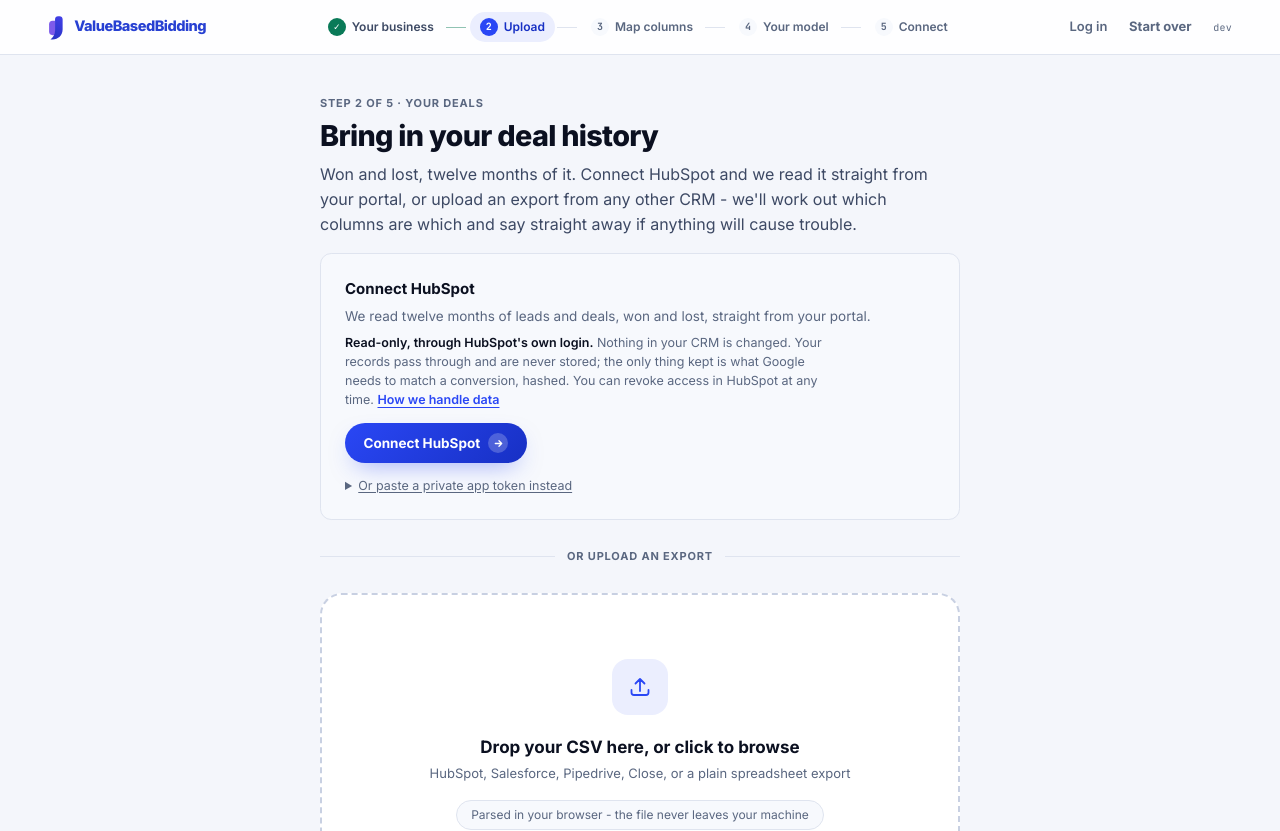
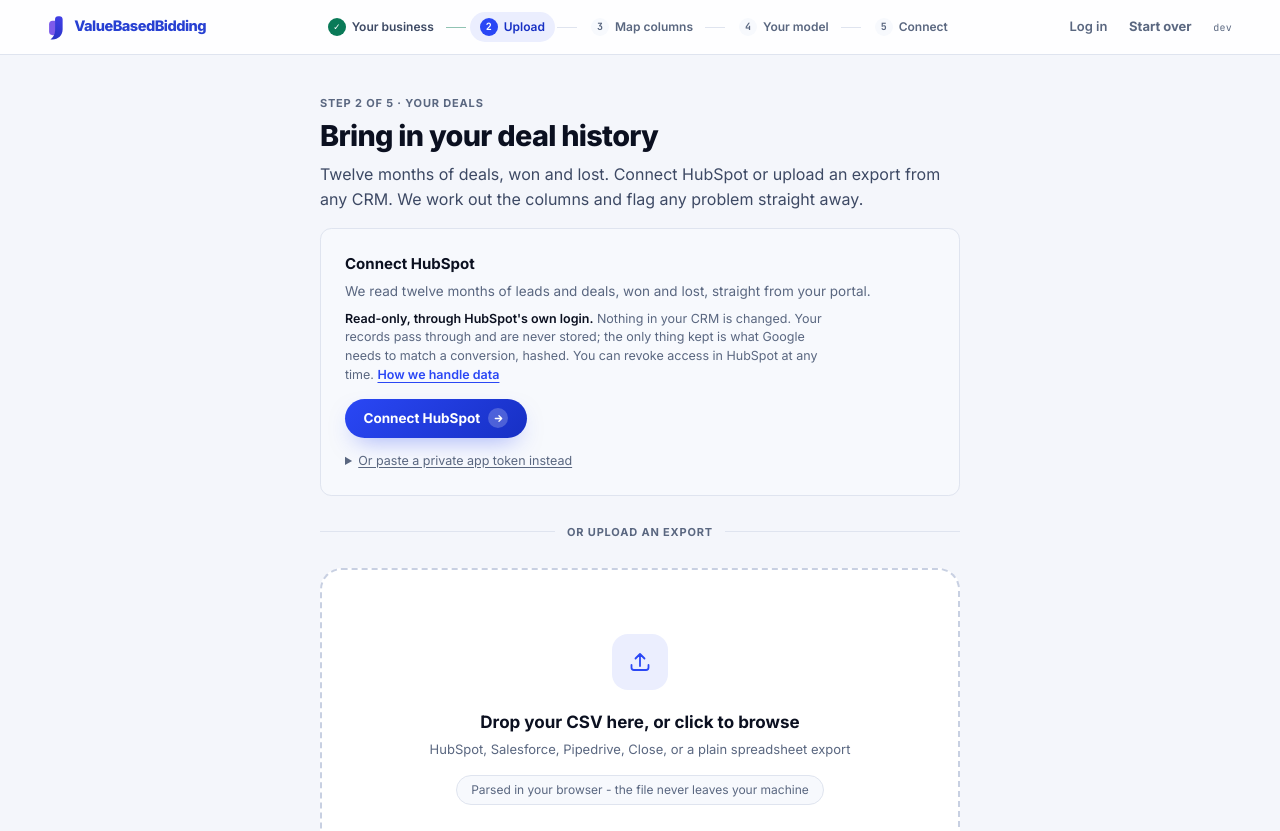
Before and after one commit to alonosz/VBB, a Next.js app: page /diagnostic/upload in a window 1280 px wide. Shown: the top 831 px of the page. Built offline with nearby package versions, Linux system fonts and the light colour scheme.

Commit message:
Shorten the upload step's opening line
Co-Authored-By: Claude Fable 5.1 <noreply@anthropic.com>
Claude-Session: https://claude.ai/code/session_01WVZ1rVUpurohtxmsT1QBvg

```diff
--- a/src/app/diagnostic/upload/page.tsx
+++ b/src/app/diagnostic/upload/page.tsx
@@ -173,8 +173,8 @@ export default function UploadPage() {
             parsing
               ? "Parsing rows, sampling values, and matching columns against the fields the analysis needs."
               : audience === "b2c"
-                ? "Every lead, whether it bought or not, twelve months of it. Connect HubSpot and we read it straight from your portal, or upload an export from any other CRM - we'll work out which columns are which and say straight away if anything will cause trouble."
-                : "Won and lost, twelve months of it. Connect HubSpot and we read it straight from your portal, or upload an export from any other CRM - we'll work out which columns are which and say straight away if anything will cause trouble."
+                ? "Twelve months of leads, whether they bought or not. Connect HubSpot or upload an export from any CRM. We work out the columns and flag any problem straight away."
+                : "Twelve months of deals, won and lost. Connect HubSpot or upload an export from any CRM. We work out the columns and flag any problem straight away."
           }
         />
 
```
